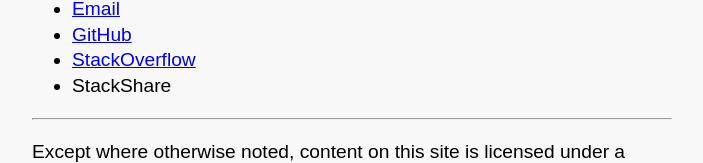
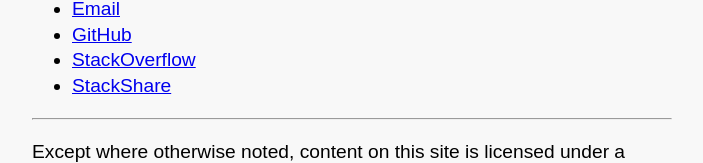
Before and after one commit to philipebatist/philipebatist.github.io, a plain HTML site: page index.html in a window 1280 px wide. Shown: the part 227-390 px from the top of the page, without its empty margins (288-991 px from the left). Drawn offline with Linux system fonts and the light colour scheme.

Commit message:
Minor fix at the anchor for StackShare social.

```diff
--- a/index.html
+++ b/index.html
@@ -27,7 +27,7 @@
       <li><a href="mailto:philipebatista.dev@gmail.com">Email</a></li>
       <li><a href="https://github.com/philipebatista">GitHub</a></li>
       <li><a href="https://stackoverflow.com/users/11623014/philipe-batista">StackOverflow</a></li>
-      <li><a href="https://stackshare.io/philipebatista" ></a>StackShare</li>
+      <li><a href="https://stackshare.io/philipebatista">StackShare</a></li>
     </ul>
   <hr>
   <footer>
```
